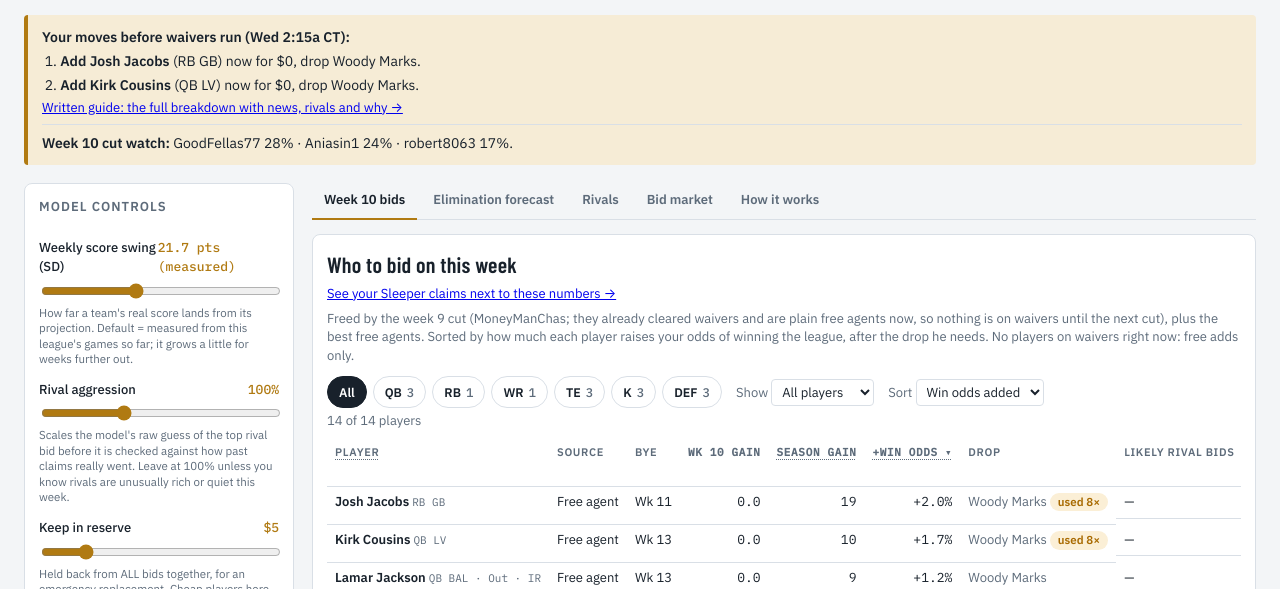
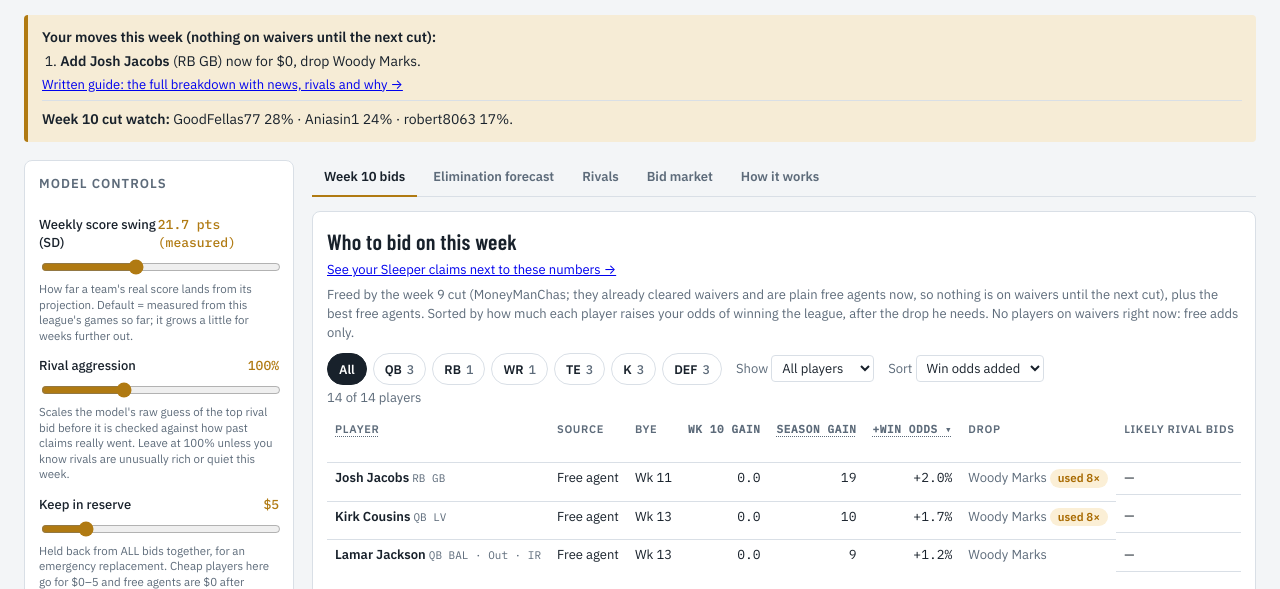
Before and after one commit to mbryan20/sports-hq, a plain HTML site: page docs/war-room-v2/index.html in a window 1280 px wide. Shown: the part 165-754 px from the top of the page. Drawn offline with nearby package versions, Linux system fonts and the light colour scheme.

Commit message:
War Room v2: 2026-11-11T14:19:18Z

```diff
--- a/docs/war-room-v2/index.html
+++ b/docs/war-room-v2/index.html
@@ -740,14 +740,17 @@ function planHtml() {
   // the best free add at each position, two at most (two backup QBs is never the plan)
   const seen = new Set();
   const free = BIDROWS.filter(r => !r.added && !r.freed && r.call === 'Add free' && r.dWin > 0).sort((a, b) => b.dWin - a.dWin)
-    .filter(r => !seen.has(D.P[r.s].p) && (seen.add(D.P[r.s].p), true)).slice(0, 2);
+    .filter(r => !seen.has(D.P[r.s].p) && (seen.add(D.P[r.s].p), true)).slice(0, 2)
+    // a second free add whose drop the first already uses can't happen too (Nov 11: Jacobs and Cousins both dropped Marks)
+    .filter((r, i, a) => i === 0 || r.drop !== a[0].drop);
   const li = [];
   for (const r of claims) li.push(`<li><b>Claim ${esc(D.P[r.s].n)}</b> (${D.P[r.s].p} ${D.P[r.s].t}) for <b>$${r.bid}</b>, drop ${name(r.drop)}: ${pct(r.chance)} to win${r.call === 'Coin flip' ? ' (coin flip)' : ''}.</li>`);
   // a free add happens now, so its drop is gone before the claims run: say which claim then needs another drop
   for (const r of free) li.push(`<li><b>Add ${esc(D.P[r.s].n)}</b> (${D.P[r.s].p} ${D.P[r.s].t}) now for $0, drop ${name(r.drop)}`
     + (claimBy[r.drop] ? ` (your ${esc(D.P[claimBy[r.drop].s].n)} claim also drops him: give that claim another drop, or skip this add)` : '') + '.</li>');
   const total = claims.reduce((a, r) => a + r.bid, 0);
-  const when = D.waivers ? `before waivers run (${esc(D.waivers)})` : 'this week (no waivers pending)';
+  const open = D.cut && D.cut.freed_status === 'on waivers';
+  const when = open && D.waivers ? `before waivers run (${esc(D.waivers)})` : 'this week (nothing on waivers until the next cut)';
   return `<div class="plan"><p><b>Your moves ${when}:</b></p>`
     + (li.length ? `<ol>${li.join('')}</ol>` : '<p>Nothing worth claiming or adding this week.</p>')
     + (claims.length ? `<p class="sub">Claims total $${total} of the $${MONEY.spend} you can spend ($${S.reserve} kept in reserve). In Sleeper: Players, search the name, Claim, enter the bid, pick the drop. Each claim needs its own drop.</p>` : '')
```
